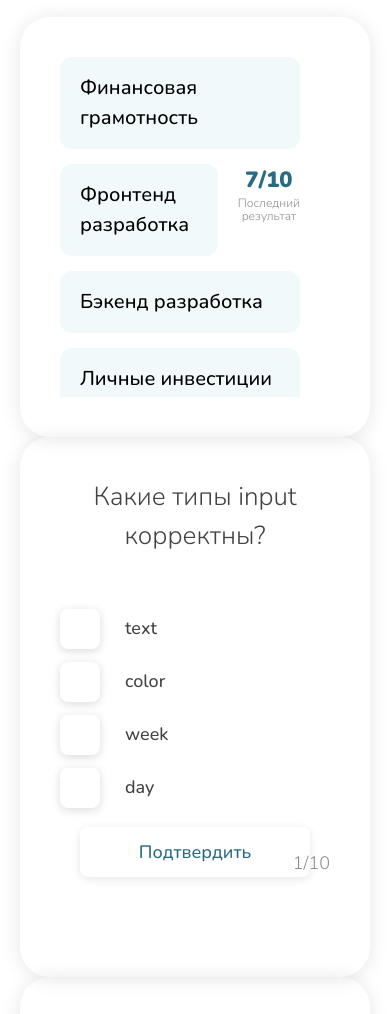
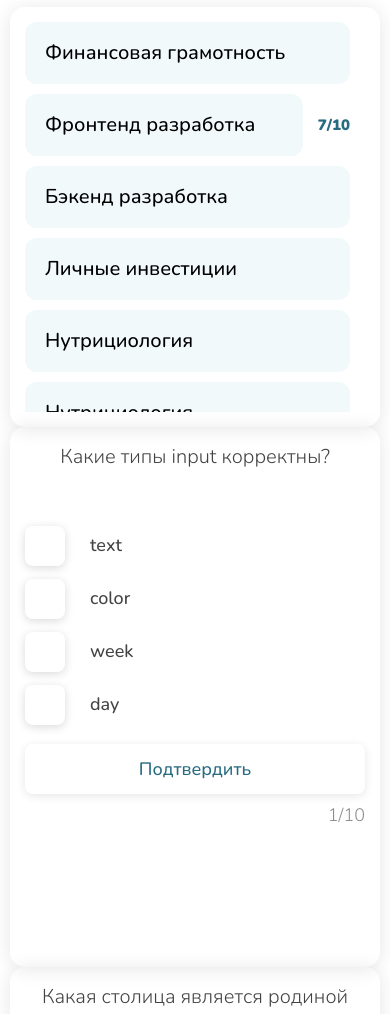
Before and after one commit to sedoy113/quiz-lesskin, a plain HTML site: page index.html in a window 390 px wide. Shown: the part 192-1206 px from the top of the page. Drawn offline with Linux system fonts and the light colour scheme.

Commit message:
responsive

```diff
--- a/css/main.css
+++ b/css/main.css
@@ -98,6 +98,13 @@ h2 {
 	background-color: transparent;
 	display: block;
 	margin: 0 auto;
+	transition-property: background-color, color;
+	transition-duration: 0.24s;
+	transition-timing-function: ease-in-out;
+}
+
+.main__btn:hover {
+	background-color: #cce2e7;
 }
 
 .selection {
@@ -134,7 +141,7 @@ h2 {
 .selection__theme {
 	width: 100%;
 	max-width: 520px;
-	background: #F1F9FB;
+	background-color: #F1F9FB;
 	border-radius: 12px;
 	border: none;
 	font-size: 22px;
@@ -142,6 +149,13 @@ h2 {
 	text-align: left;
 	padding: 16px 20px;
 	overflow: hidden;
+	transition-property: background-color, color;
+	transition-duration: 0.24s;
+	transition-timing-function: ease-in-out;
+}
+
+.selection__theme:hover {
+	background-color: #cce2e7;
 }
 
 .selection__theme:not(:last-child) {
@@ -374,4 +388,53 @@ h2 {
 	.main__box {
 		padding: 40px;
 	}
+
+	.selection__list {
+		padding-right: 15px;
+	}
+
+	.selection__item {
+		margin-bottom: 10px;
+	}
+
+	.selection__result {
+		display: flex;
+		align-items: center;
+	}
+
+	.selection__result-text {
+		display: none;
+	}
+
+	.selection__theme:not(:last-child) {
+		margin-right: 15px;
+	}
 }
+
+@media (max-width: 560px) {
+	.main__btn:not(.result__return) {
+		margin-left: 0;
+		min-width: 100%;
+	}
+
+	.main__form-question::after {
+		bottom: -35px;
+	}
+
+	.main__subtitle {
+		font-size: 20px;
+	}
+
+	.main {
+		padding: 30px 10px;
+	}
+
+	.main__box {
+		padding: 15px;
+		border-radius: 15px;
+	}
+
+	.selection__result-ratio {
+		font-size: 15px;
+	}
+}
```
